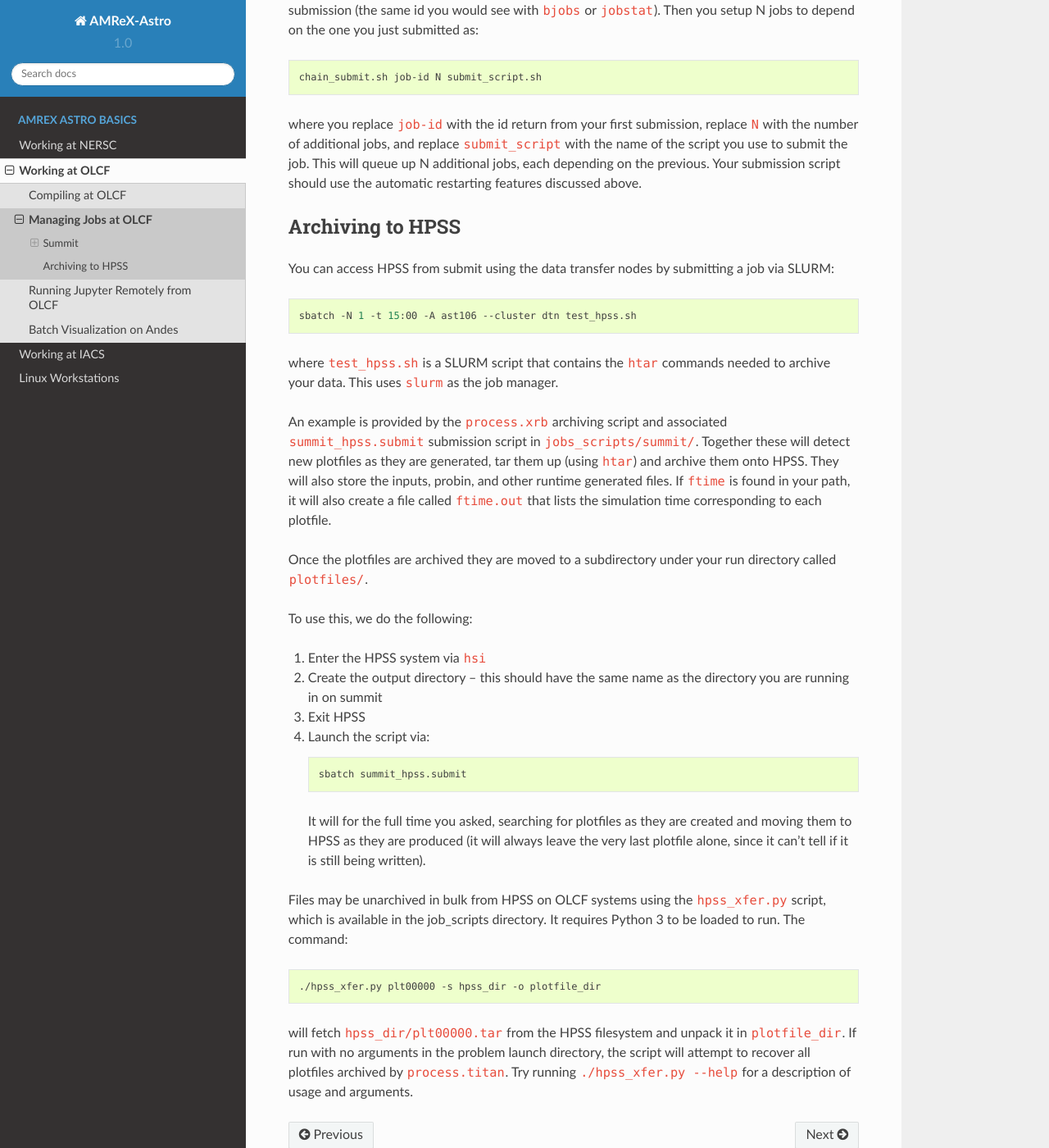
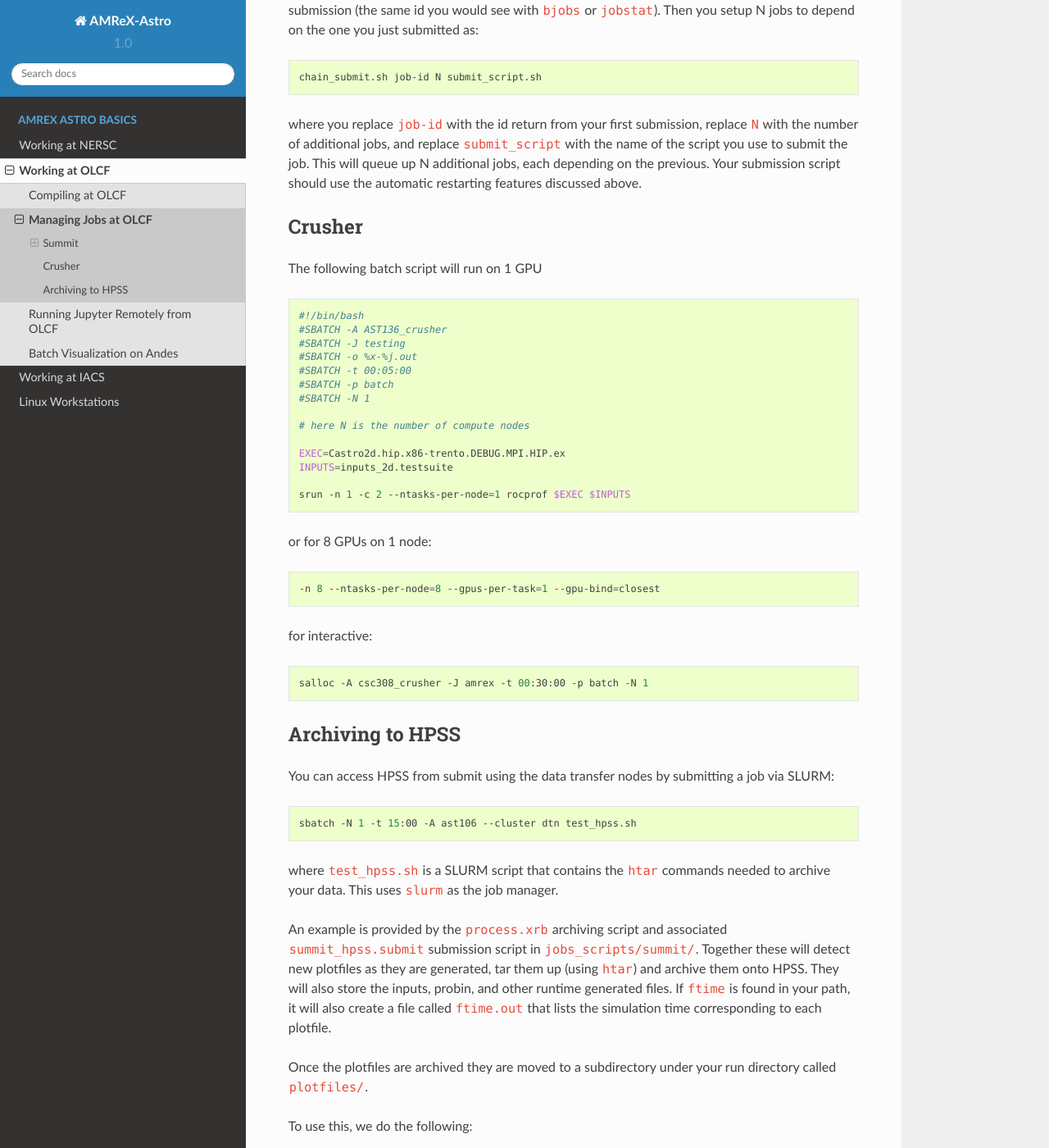
Before and after one commit to AMReX-Astro/workflow, a Sphinx documentation site: the page built from sphinx_docs/source/olcf-workflow.rst, in a window 1280 px wide and 1400 px high, scrolled down 2435 px. Shown: the whole window at 82% size. Built offline with Sphinx 7.4.7 and the Read the Docs theme 2.0.0, drawn with Linux system fonts in a browser that asks for light colours.

Commit message:
some crusher info

```diff
--- a/sphinx_docs/source/olcf-workflow.rst
+++ b/sphinx_docs/source/olcf-workflow.rst
@@ -120,6 +120,39 @@ on the previous.  Your submission script should use the automatic
 restarting features discussed above.
 
 
+Crusher
+-------
+
+The following batch script will run on 1 GPU
+
+.. code:: bash
+
+   #!/bin/bash
+   #SBATCH -A AST136_crusher
+   #SBATCH -J testing
+   #SBATCH -o %x-%j.out
+   #SBATCH -t 00:05:00
+   #SBATCH -p batch
+   #SBATCH -N 1
+
+   # here N is the number of compute nodes
+
+   EXEC=Castro2d.hip.x86-trento.DEBUG.MPI.HIP.ex
+   INPUTS=inputs_2d.testsuite
+
+   srun -n 1 -c 2 --ntasks-per-node=1 rocprof $EXEC $INPUTS
+
+
+or for 8 GPUs on 1 node::
+
+  -n 8 --ntasks-per-node=8 --gpus-per-task=1 --gpu-bind=closest
+
+for interactive::
+
+  salloc -A csc308_crusher -J amrex -t 00:30:00 -p batch -N 1
+
+
+
 Archiving to HPSS
 -----------------
 
```
Also changed, not shown: sphinx_docs/source/olcf-compilers.rst (+16 -0 lines).
